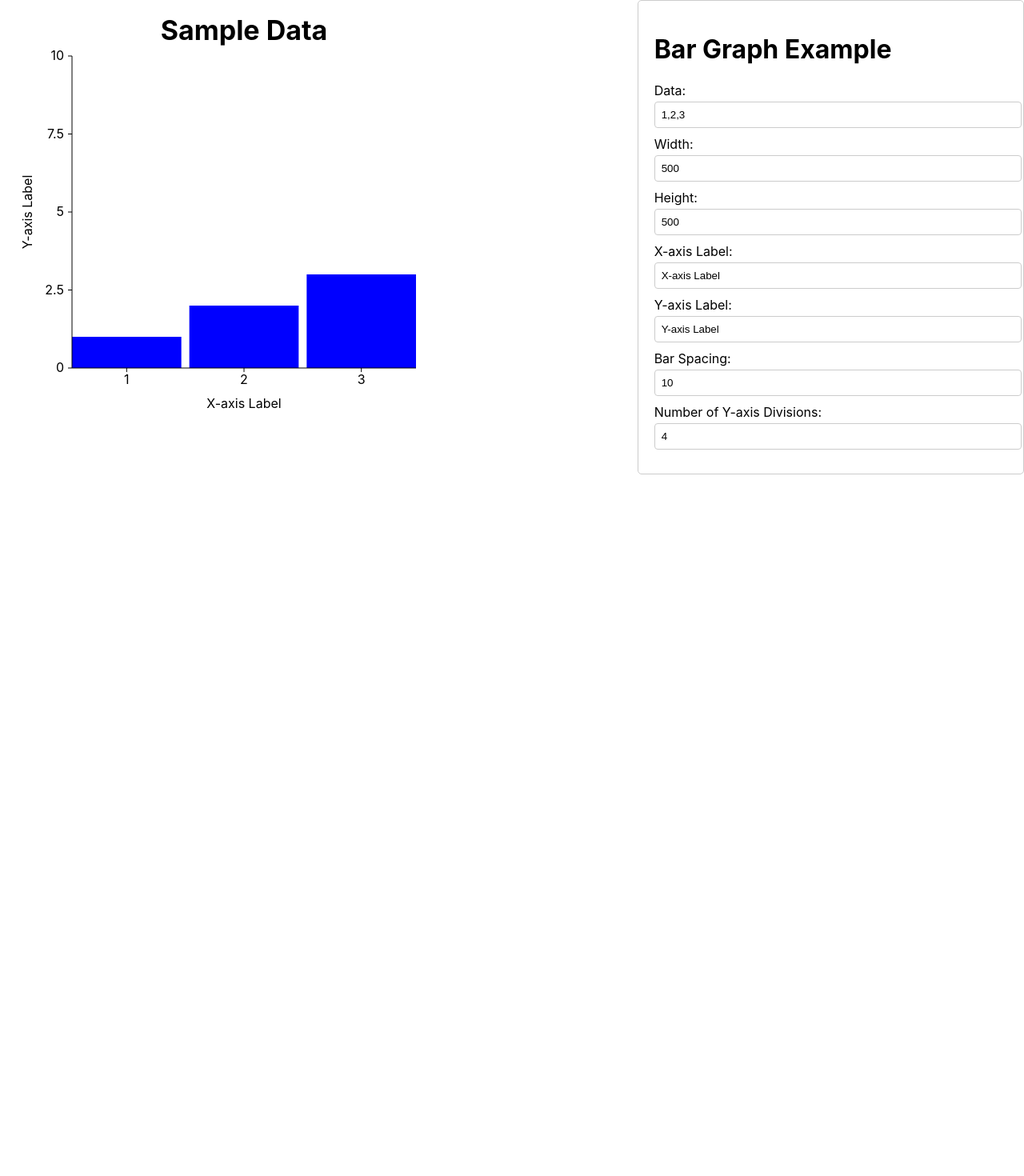
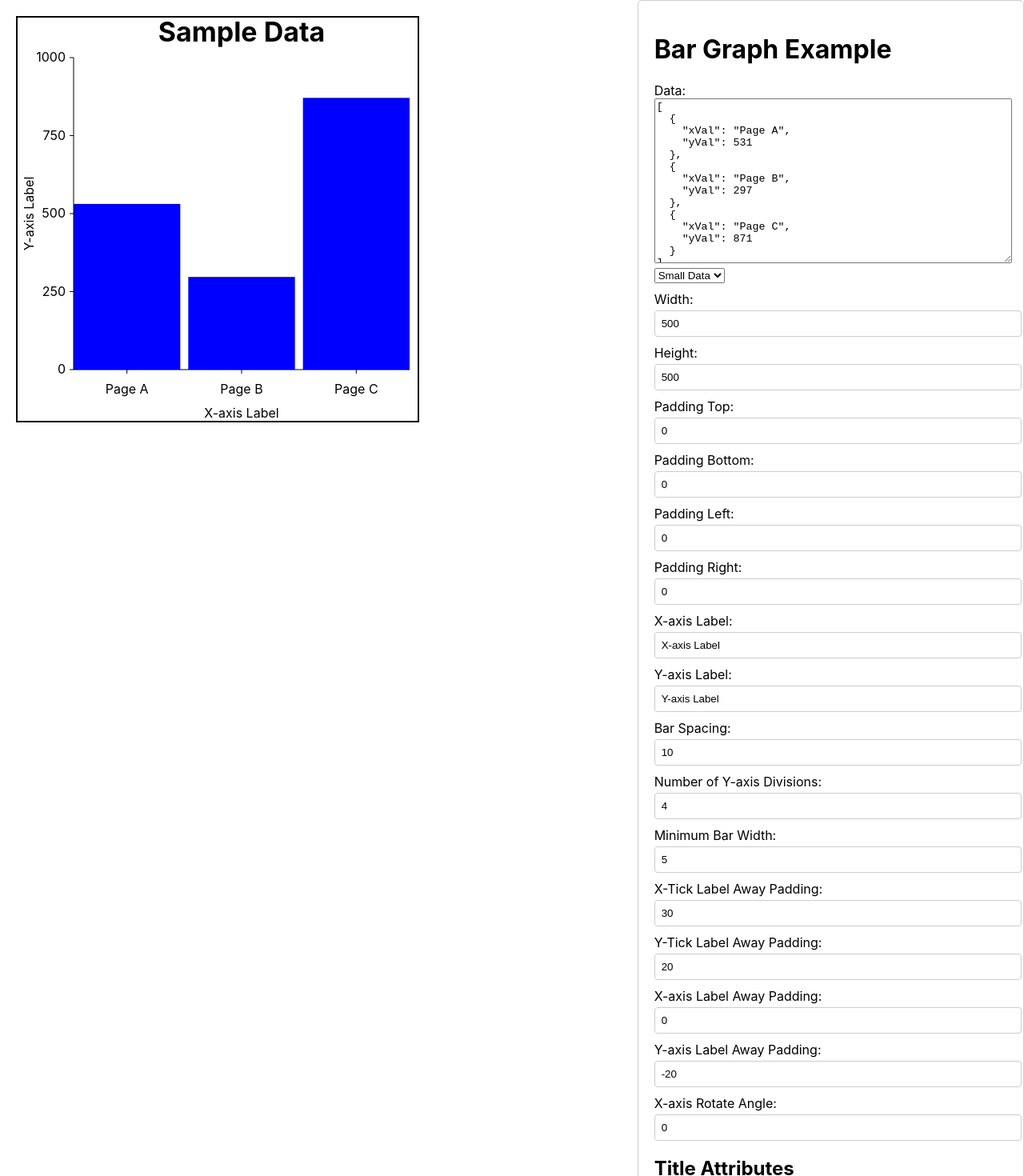
Before and after one commit to HarivardhanR/graphnest, a React (Create React App) app: page / in a window 1280 px wide. Shown: the top 1470 px of the page at 80% size. Before the commit the page ends 800 px from the top, so only its background shows below. Built offline with nearby package versions, Linux system fonts and the light colour scheme.

Commit message:
added features: xaxis rotation, horizontal scrollbar, padding,min bar width, etc

```diff
--- a/src/App.js
+++ b/src/App.js
@@ -1,16 +1,97 @@
 import React, { useState } from 'react';
 import BarGraph from './components/BarGraph';
 import Title from './components/Title';
-import './components/form.css'
+import './components/form.css';
 
 function App() {
-  const [data, setData] = useState([1, 2, 3]);
+  const [data, setData] = useState([
+    {"xVal": "Page A", "yVal": 531},
+    {"xVal": "Page B", "yVal": 297},
+    {"xVal": "Page C", "yVal": 871},
+  ]);
+
+  const handleDataChange = (dataType) => {
+    if (dataType === "small") {
+      setData([
+        {"xVal": "Page A", "yVal": 531},
+        {"xVal": "Page B", "yVal": 297},
+        {"xVal": "Page C", "yVal": 871},
+        // Add your small data here
+      ]);
+    } else if (dataType === "huge") {
+      setData([
+        {"xVal": "Page A", "yVal": 531},
+        {"xVal": "Page B", "yVal": 297},
+        {"xVal": "Page C", "yVal": 871},
+        {"xVal": "Page D", "yVal": 125},
+        {"xVal": "Page E", "yVal": 699},
+        {"xVal": "Page F", "yVal": 845},
+        {"xVal": "Page G", "yVal": 320},
+        {"xVal": "Page H", "yVal": 963},
+        {"xVal": "Page I", "yVal": 578},
+        {"xVal": "Page J", "yVal": 42},
+        {"xVal": "Page K", "yVal": 895},
+        {"xVal": "Page L", "yVal": 456},
+        {"xVal": "Page M", "yVal": 233},
+        {"xVal": "Page N", "yVal": 720},
+        {"xVal": "Page O", "yVal": 88},
+        {"xVal": "Page P", "yVal": 180},
+        {"xVal": "Page Q", "yVal": 509},
+        {"xVal": "Page R", "yVal": 975},
+        {"xVal": "Page S", "yVal": 680},
+        {"xVal": "Page T", "yVal": 365},
+        {"xVal": "Page U", "yVal": 701},
+        {"xVal": "Page V", "yVal": 434},
+        {"xVal": "Page W", "yVal": 256},
+        {"xVal": "Page X", "yVal": 782},
+        {"xVal": "Page Y", "yVal": 39},
+        {"xVal": "Page Z", "yVal": 986},
+        {"xVal": "Page A", "yVal": 293},
+        {"xVal": "Page B", "yVal": 657},
+        {"xVal": "Page C", "yVal": 441},
+        {"xVal": "Page D", "yVal": 894},
+        {"xVal": "Page E", "yVal": 10},
+        {"xVal": "Page F", "yVal": 275},
+        {"xVal": "Page G", "yVal": 587},
+        {"xVal": "Page H", "yVal": 736},
+        {"xVal": "Page I", "yVal": 82},
+        {"xVal": "Page J", "yVal": 609},
+        {"xVal": "Page K", "yVal": 123},
+        {"xVal": "Page L", "yVal": 543},
+        {"xVal": "Page M", "yVal": 889},
+        {"xVal": "Page N", "yVal": 356},
+        {"xVal": "Page O", "yVal": 780},
+        {"xVal": "Page P", "yVal": 167},
+        {"xVal": "Page Q", "yVal": 990},
+        {"xVal": "Page R", "yVal": 47},
+        {"xVal": "Page S", "yVal": 748},
+
+
+    ]);
+    }
+  };
+
   const [width, setWidth] = useState(500);
   const [height, setHeight] = useState(500);
   const [xAxisLabel, setXAxisLabel] = useState("X-axis Label");
   const [yAxisLabel, setYAxisLabel] = useState("Y-axis Label");
   const [barSpacing, setBarSpacing] = useState(10);
   const [numYAxisDivisions, setNumYAxisDivisions] = useState(4);
+  const [minBarWidth, setMinBarWidth] = useState(5);
+  const [xTickLabelAwayPadding, setXTickLabelAwayPadding] = useState(30);
+  const [yTickLabelAwayPadding, setYTickLabelAwayPadding] = useState(20);
+  const [xAxisLabelAwayPadding, setXAxisLabelAwayPadding] = useState(0);
+  const [yAxisLabelAwayPadding, setYAxisLabelAwayPadding] = useState(-20);
+  const [xAxisRotateAngle, setXAxisRotateAngle] = useState(0);
+  const [titleValue, setTitleValue] = useState("Sample Data");
+  const [titleFill, setTitleFill] = useState("black");
+  const [titleCenterOf, setTitleCenterOf] = useState("Xaxis");
+  const [paddingProp, setPaddingProp] = useState({
+    top: 0,
+    bottom: 0,
+    left: 0,
+    right: 0
+  });
 
   const handleFormSubmit = (e) => {
     e.preventDefault();
@@ -28,21 +109,32 @@ function App() {
           yAxisLabel={yAxisLabel}
           barSpacing={barSpacing}
           numYAxisDivisions={numYAxisDivisions}
+          xTickLabelAwayPadding={xTickLabelAwayPadding}
+          yTickLabelAwayPadding={yTickLabelAwayPadding}
+          xAxisLabelAwayPadding={xAxisLabelAwayPadding}
+          yAxisLabelAwayPadding={yAxisLabelAwayPadding}
+          minBarWidth={minBarWidth}
+          xAxisRotateAngle={xAxisRotateAngle}
+          paddingProp={paddingProp}
         >
-          <Title value="Sample Data" fill="black" style={{}} />
+          <Title value={titleValue} fill={titleFill} style={{}} centerOf={titleCenterOf} />
         </BarGraph>
       </div>
       <div className="form-container">
         <h1>Bar Graph Example</h1>
         <form onSubmit={handleFormSubmit}>
-          <div className="form-group">
-            <label>Data:</label>
-            <input
-              type="text"
-              value={data.join(',')}
-              onChange={(e) => setData(e.target.value.split(',').map(Number))}
-            />
-          </div>
+        <div className="form-group">
+          <label>Data:</label>
+          <textarea style={{height:'200px',width:'100%'}}
+            value={JSON.stringify(data, null, 2)} // null, 2 for pretty-printing JSON
+            onChange={(e) => setData(JSON.parse(e.target.value))}
+          />
+            <select onChange={(e) => handleDataChange(e.target.value)}>
+              <option value="small">Small Data</option>
+              <option value="huge">Huge Data</option>
+            </select>
+        </div>
+
           <div className="form-group">
             <label>Width:</label>
             <input
@@ -59,6 +151,39 @@ function App() {
               onChange={(e) => setHeight(Number(e.target.value))}
             />
           </div>
+          <div className="form-group">
+            <label>Padding Top:</label>
+            <input
+              type="number"
+              value={paddingProp.top}
+              onChange={(e) => setPaddingProp({ ...paddingProp, top: Number(e.target.value) })}
+            />
+          </div>
+          <div className="form-group">
+            <label>Padding Bottom:</label>
+            <input
+              type="number"
+              value={paddingProp.bottom}
+              onChange={(e) => setPaddingProp({ ...paddingProp, bottom: Number(e.target.value) })}
+            />
+          </div>
+          <div className="form-group">
+            <label>Padding Left:</label>
+            <input
+              type="number"
+              value={paddingProp.left}
+              onChange={(e) => setPaddingProp({ ...paddingProp, left: Number(e.target.value) })}
+            />
+          </div>
+          <div className="form-group">
+            <label>Padding Right:</label>
+            <input
+              type="number"
+              value={paddingProp.right}
+              onChange={(e) => setPaddingProp({ ...paddingProp, right: Number(e.target.value) })}
+            />
+          </div>
+
           <div className="form-group">
             <label>X-axis Label:</label>
             <input
@@ -91,6 +216,86 @@ function App() {
               onChange={(e) => setNumYAxisDivisions(Number(e.target.value))}
             />
           </div>
+          <div className="form-group">
+            <label>Minimum Bar Width:</label>
+            <input
+              type="number"
+              value={minBarWidth}
+              onChange={(e) => setMinBarWidth(Number(e.target.value))}
+            />
+          </div>
+
+            <div className="form-group">
+              <label>X-Tick Label Away Padding:</label>
+              <input
+                type="number"
+                value={xTickLabelAwayPadding}
+                onChange={(e) => setXTickLabelAwayPadding(Number(e.target.value))}
+              />
+            </div>
+            <div className="form-group">
+              <label>Y-Tick Label Away Padding:</label>
+              <input
+                type="number"
+                value={yTickLabelAwayPadding}
+                onChange={(e) => setYTickLabelAwayPadding(Number(e.target.value))}
+              />
+            </div>
+            <div className="form-group">
+              <label>X-axis Label Away Padding:</label>
+              <input
+                type="number"
+                value={xAxisLabelAwayPadding}
+                onChange={(e) => setXAxisLabelAwayPadding(Number(e.target.value))}
+              />
+            </div>
+            <div className="form-group">
+              <label>Y-axis Label Away Padding:</label>
+              <input
+                type="number"
+                value={yAxisLabelAwayPadding}
+                onChange={(e) => setYAxisLabelAwayPadding(Number(e.target.value))}
+              />
+            </div>
+            <div className="form-group">
+              <label>X-axis Rotate Angle:</label>
+              <input
+                type="number"
+                value={xAxisRotateAngle}
+                onChange={(e) => setXAxisRotateAngle(Number(e.target.value))}
+              />
+            </div>
+
+          <div className="section-title">
+            <h2>Title Attributes</h2>
+            <div className="form-group">
+              <label>Title Value:</label>
+              <input
+                type="text"
+                value={titleValue}
+                onChange={(e) => setTitleValue(e.target.value)}
+              />
+            </div>
+            <div className="form-group">
+              <label>Title Fill:</label>
+              <input
+                type="text"
+                value={titleFill}
+                onChange={(e) => setTitleFill(e.target.value)}
+              />
+            </div>
+            <div className="form-group">
+              <label>Title Center Of:</label>
+              <select
+                value={titleCenterOf}
+                onChange={(e) => setTitleCenterOf(e.target.value)}
+              >
+                <option value="Xaxis">X-axis</option>
+                <option value="graph">Graph</option>
+              </select>
+            </div>
+          </div>
+
         </form>
       </div>
     </div>
--- a/src/components/BarGraph.js
+++ b/src/components/BarGraph.js
@@ -8,29 +8,51 @@ const BarGraph = ({
   yAxisLabel,
   barSpacing,
   numYAxisDivisions,
+  xTickLabelAwayPadding,
+  yTickLabelAwayPadding,
+  xAxisLabelAwayPadding,
+  yAxisLabelAwayPadding,
+  xAxisRotateAngle,
+  minBarWidth,
+  paddingProp={},
   children
 }) => {
-  // Adjust padding for labels and space
-  const labelPadding = 20;
-  const padding = {
+  // Default padding values
+  const defaultPadding = {
     top: 50,
     bottom: 60,
     left: 70,
-    right: 0
+    right: 10
   };
+
+  // Merge the provided padding object with the default padding object
+  const padding = {
+    top: defaultPadding.top + (paddingProp.top || 0),
+    bottom: defaultPadding.bottom + (paddingProp.bottom || 0),
+    left: defaultPadding.left + (paddingProp.left || 0),
+    right: defaultPadding.right + (paddingProp.right || 0)
+  };
+
+  let svgWidth = width;
 
   // Adjust width and height to accommodate labels and space
   const adjustedWidth = width - padding.left - padding.right;
   const adjustedHeight = height - padding.top - padding.bottom;
+  const max = Math.max(...data.map(item => item.yVal));
+  let barWidth = (adjustedWidth - (data.length - 1) * barSpacing) / data.length;
+  const maxValue = Math.ceil(max / 1000) * 1000;
+
+  if (barWidth < minBarWidth) {
+    svgWidth = width + (minBarWidth- barWidth) * data.length;
+    barWidth = minBarWidth;
+  }
 
   const renderBars = () => {
-    const max = Math.max(...data);
-    const barWidth = (adjustedWidth - (data.length - 1) * barSpacing) / data.length;
-    const maxValue = Math.ceil(max / 10) * 10;
 
-    return data.map((value, index) => {
+
+    return data.map((item, index) => {
       const xPos = index * (barWidth + barSpacing) + padding.left;
-      const barHeight = (value / maxValue) * adjustedHeight;
+      const barHeight = (item.yVal / maxValue) * adjustedHeight;
       const yPos = height - barHeight - padding.bottom;
 
       return (
@@ -49,8 +71,7 @@ const BarGraph = ({
 
 
   const renderYAxis = () => {
-    const max = Math.max(...data);
-    const maxValue = Math.ceil(max / 10) * 10;
+
     const yStep = maxValue / numYAxisDivisions;
 
     const yAxisLabels = Array.from(
@@ -61,7 +82,7 @@ const BarGraph = ({
     const yAxisTicks = yAxisLabels.map((label, index) => (
       <g key={index}>
         <text
-          x={padding.left - labelPadding / 2}
+          x={padding.left - yTickLabelAwayPadding / 2}
           y={height - padding.bottom - index * (adjustedHeight / numYAxisDivisions)+5}
           textAnchor="end"
           fill="black"
@@ -97,19 +118,19 @@ const BarGraph = ({
 
 
   const renderXAxis = () => {
-    const xAxisTicks = data.map((_, index) => {
-      const barWidth = (adjustedWidth - (data.length - 1) * barSpacing) / data.length;
+    const xAxisTicks = data.map((item, index) => {
       const xPos = index * (barWidth + barSpacing) + padding.left + barWidth / 2;
 
       return (
         <g key={index}>
           <text
             x={xPos}
-            y={height - padding.bottom + labelPadding}
+            y={height - padding.bottom + xTickLabelAwayPadding}
             textAnchor="middle"
             fill="black"
+            transform={`rotate(${xAxisRotateAngle} ${xPos},${height - padding.bottom + xTickLabelAwayPadding})`}
           >
-            {index + 1}
+            {item.xVal}
           </text>
           <line
             x1={xPos}
@@ -129,7 +150,7 @@ const BarGraph = ({
         <line
           x1={padding.left}
           y1={height - padding.bottom}
-          x2={width - padding.right}
+          x2={svgWidth - padding.right}
           y2={height - padding.bottom}
           stroke="black"
           strokeWidth="1"
@@ -141,14 +162,16 @@ const BarGraph = ({
 
 
   return (
-    <svg width={width} height={height}>
+    <div style={{ overflowX: 'auto', width: '500px',border: '2px solid black'}}>
+    <svg width={svgWidth} height={height}>
       {React.Children.map(children, child =>
         React.isValidElement(child) && child.type.name === "Title" ?
           React.cloneElement(child, {
-            x: (width -padding.left -padding.right)/ 2 + padding.left,
+            x: child.props.centerOf === "graph" ? width / 2 : (width - padding.left - padding.right) / 2 + padding.left ,
             y: 30,
           }) : null
       )}
+
       {renderBars()}
       <g>
         {renderXAxis()}
@@ -156,7 +179,7 @@ const BarGraph = ({
       </g>
       <text
         x={(width - padding.left - padding.right) / 2 + padding.left}
-        y={height-10}
+        y={height+xAxisLabelAwayPadding}
         textAnchor="middle"
         fill="black"
       >
@@ -164,7 +187,7 @@ const BarGraph = ({
       </text>
       <text
         x={-((height - padding.top - padding.bottom ) / 2 + padding.top)}
-        y={0+20}
+        y={0-yAxisLabelAwayPadding}
         // x={10}
         // y={((height - padding.top - padding.bottom ) / 2 + padding.top)+5}
         textAnchor="middle"
@@ -174,6 +197,7 @@ const BarGraph = ({
         {yAxisLabel}
       </text>
     </svg>
+    </div>
   );
 };
 
--- a/src/components/Title.js
+++ b/src/components/Title.js
@@ -1,6 +1,6 @@
 import React from 'react';
 
-const Title = ({ x, y, textAnchor, fill, fontWeight, value, style }) => {
+const Title = ({ x, y, centerOf, textAnchor, fill, fontWeight, value, style }) => {
   return (
     <text
       x={x}
@@ -18,6 +18,7 @@ const Title = ({ x, y, textAnchor, fill, fontWeight, value, style }) => {
 };
 
 Title.defaultProps = {
+  centerOf: "Xaxis",
   textAnchor: "middle",
   fill: "black",
   fontWeight: "bold",
```
